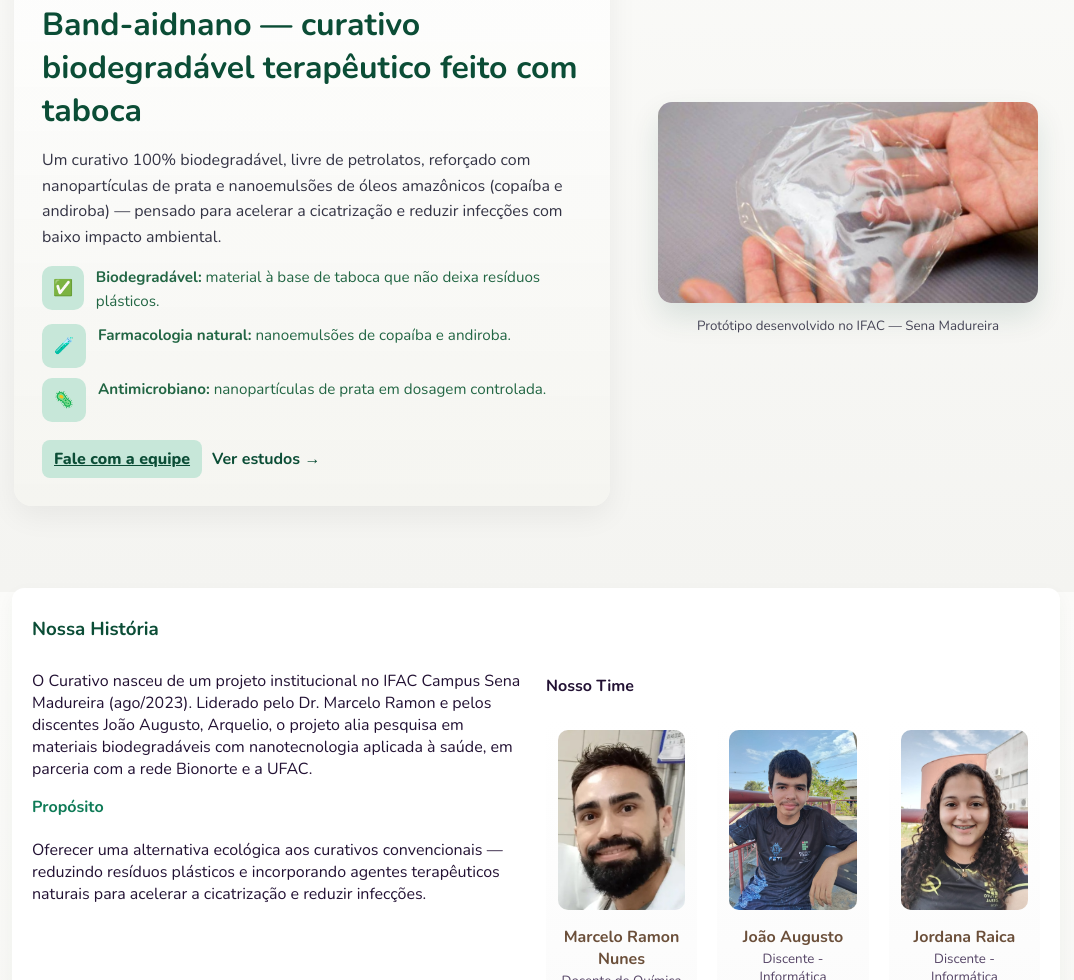
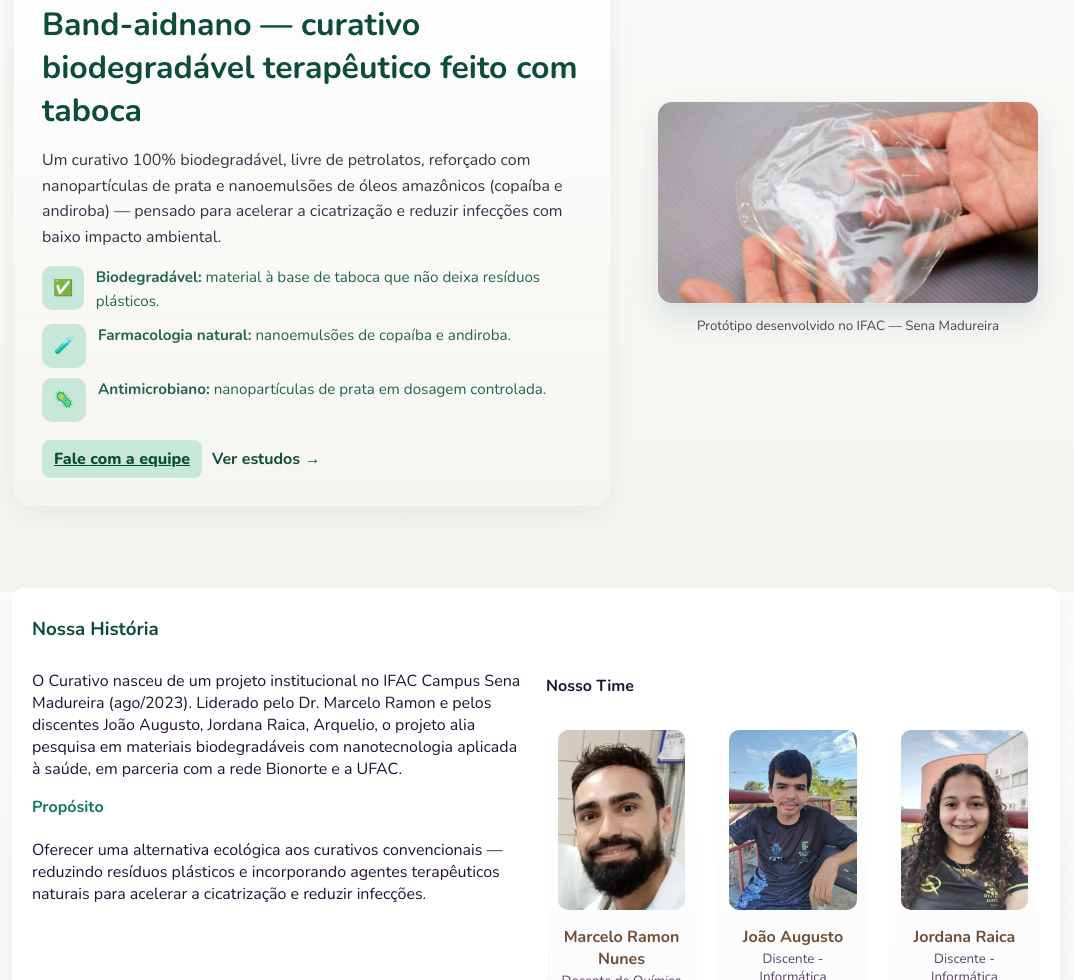
Before and after one commit to progcienti/curativo-biodegradavel, a plain HTML site: page index.html in a window 1280 px wide. Shown: the part 208-1188 px from the top of the page, without its empty margins (104-1178 px from the left). Drawn offline with nearby package versions, Linux system fonts and the light colour scheme.

Commit message:
Update index.html

```diff
--- a/index.html
+++ b/index.html
@@ -315,7 +315,7 @@
                 <h3 class="section-title">Nossa História</h3>
                 <div class="grid-2">
                     <div>
-                        <p>O Curativo nasceu de um projeto institucional no IFAC Campus Sena Madureira (ago/2023). Liderado pelo Dr. Marcelo Ramon e pelos discentes João Augusto, Arquelio, o projeto alia pesquisa em materiais biodegradáveis com nanotecnologia aplicada à saúde, em parceria com a rede Bionorte e a UFAC.</p>
+                        <p>O Curativo nasceu de um projeto institucional no IFAC Campus Sena Madureira (ago/2023). Liderado pelo Dr. Marcelo Ramon e pelos discentes João Augusto, Jordana Raica, Arquelio, o projeto alia pesquisa em materiais biodegradáveis com nanotecnologia aplicada à saúde, em parceria com a rede Bionorte e a UFAC.</p>
                         <h4 style="color:var(--verde);margin-top:12px">Propósito</h4>
                         <p>Oferecer uma alternativa ecológica aos curativos convencionais — reduzindo resíduos plásticos e incorporando agentes terapêuticos naturais para acelerar a cicatrização e reduzir infecções.</p>
                     </div>
```
